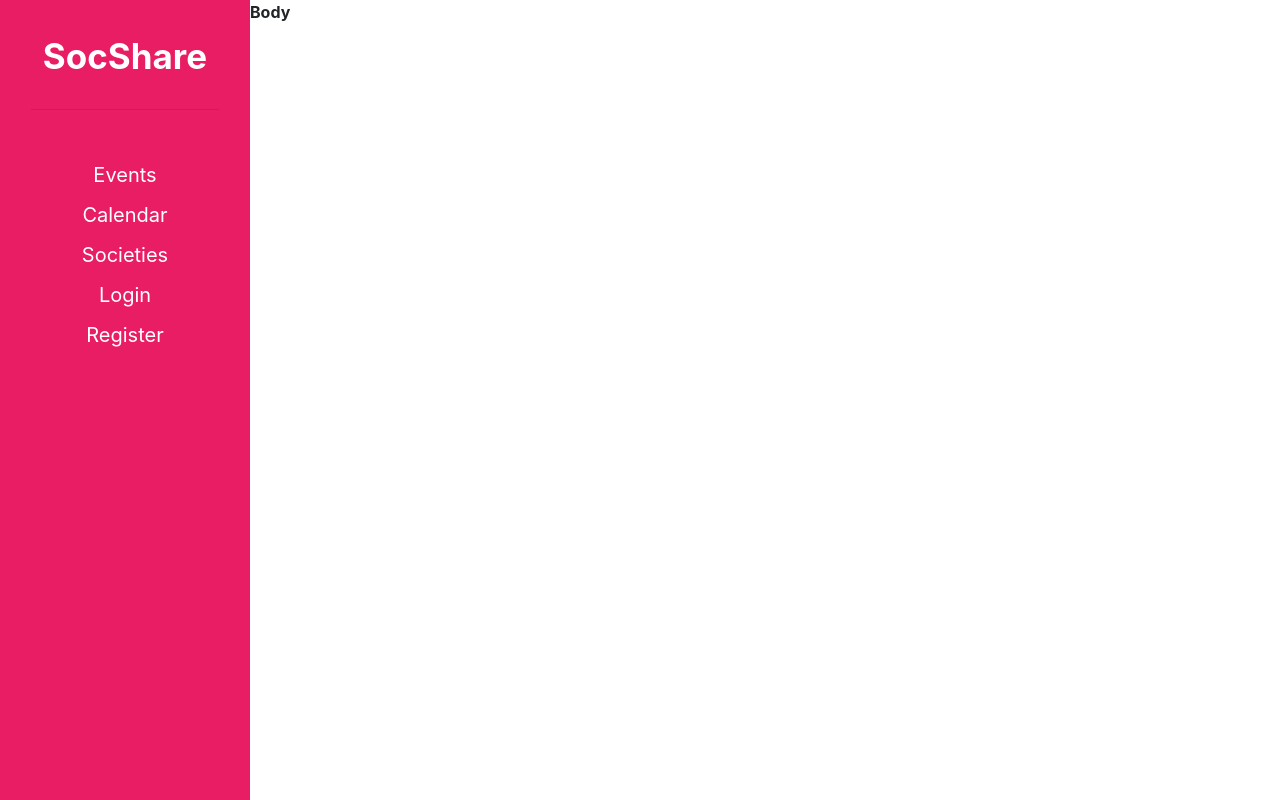
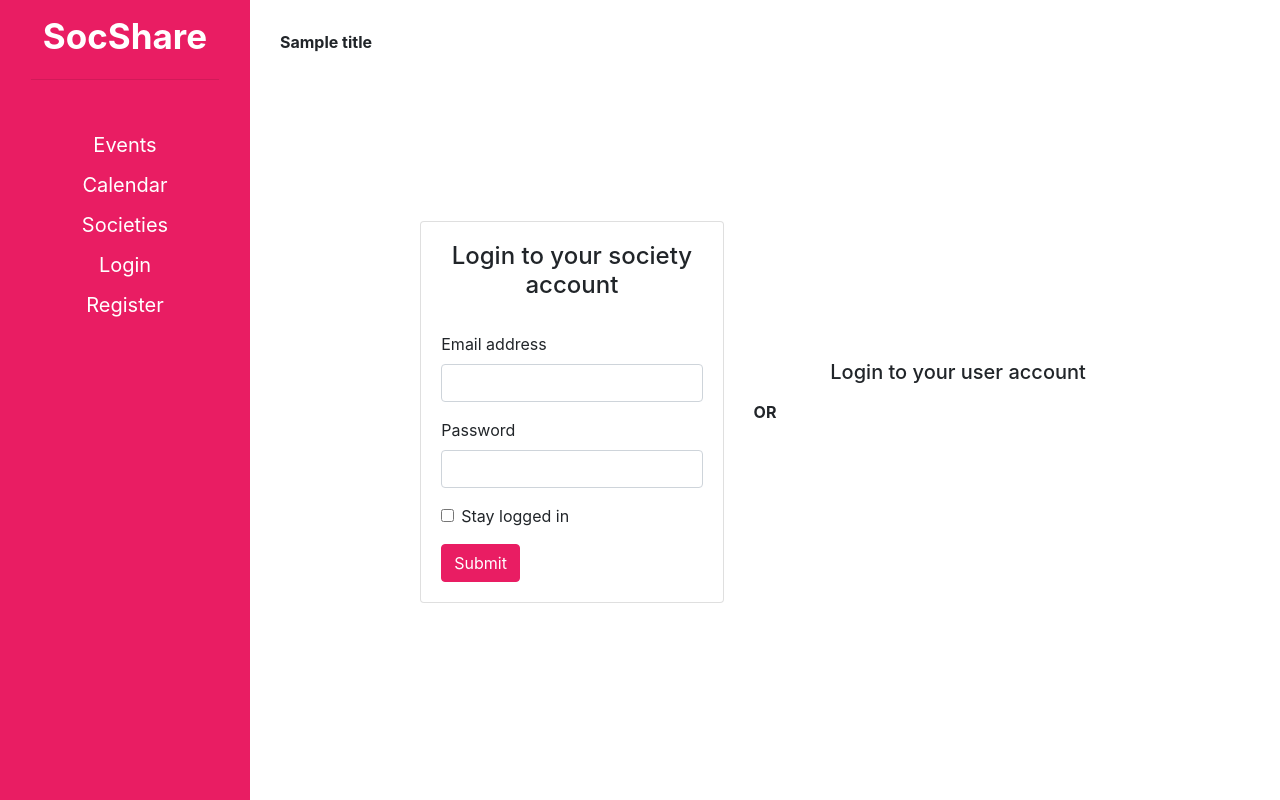
Before and after one commit to SocShare/SocShare, a Django app: template wad_project/templates/socshare/login.html in a window 1280 px wide. Run offline with Django 3.2, Linux system fonts and the light colour scheme; the template is opened without the code that fills it: most values are stand-ins (such as "Sample title", 1, 10 or a date in 2020); some libraries are stand-ins or nearby versions.

Commit message:
base_cleanup +login/events

```diff
--- a/wad_project/socshare/views.py
+++ b/wad_project/socshare/views.py
@@ -1,7 +1,7 @@
 from django.shortcuts import render
 
 def events(request):
-    context = {"pageTitle":"Events","events":[]}
+    context = {"title":"Events","events":[]}
     temp = {
                 "name":"Card Title",
                 "description":"Lorem ipsum dolor sit amet, consectetur adipiscing elit. Vestibulum sem risus, suscipit et commodo sed, viverra nec erat. Donec at tellus nec massa elementum posuere ac et turpis. Aliquam tristique lectus at congue fringilla. Donec et nibh eu leo gravida molestie.",
@@ -16,7 +16,7 @@ def calendar(request):
     return render(request,'socshare/calendar.html')
 
 def login(request):
-    return render(request,'socshare/login.html')
+    return render(request,'socshare/login.html',context={"title":"Login"})
 
 def register(request):
     return render(request,'socshare/register.html')
--- a/wad_project/static/css/style.css
+++ b/wad_project/static/css/style.css
@@ -7,14 +7,17 @@
     min-width: 250px;
     max-width: 250px;
     min-height: 100vh;
-    background: #E91D63;
     color: #fff;
+}
+
+.color-main {
+    background: #E91D63 !important;
+    border-color: #E91D63 !important;
 }
 
 .sidebar-header {
     text-align:center;
-    padding-top:30px;
-    padding-bottom:10px;
+    padding-top:10px;
 }
 
 .sidebar-header a {
@@ -25,8 +28,10 @@
 }
 
 .content {
-    /* padding:30px; */
-    width: 100%;
+    flex-grow: 1;
+    padding: 30px;
+    display: flex;
+    flex-direction: column;
 }
 
 .nav-links {
@@ -44,28 +49,17 @@
     text-decoration: none;
 }
 
-/* .breadcrumb {
-    color: slategray;
-} */
-
 .card-img-top {
     height: 170px;
 }
 
-.card {
-    margin: 30px;
+.flex-vert-center {
+    align-items: center;
 }
-
-/* #banner_img > img {
-    max-width: 100%;
-
-} */
-
-.row {
-    width: 100%;
+.flex-grow {
+    flex-grow:1;
 }
-
-.container {
-    padding: 30px;
-    width: 100%;
+.g-signin2 {
+    display: flex;
+    justify-content: center;
 }
--- a/wad_project/templates/socshare/base.html
+++ b/wad_project/templates/socshare/base.html
@@ -3,7 +3,7 @@
 
 <html>
     <head>
-        <title>{% block title %}{% endblock %}</title>
+        <title>{{ title }}</title>
         <!-- Include Bootstrap styles -->
         <link rel="stylesheet" href="{% static 'css/bootstrap.min.css' %}">
         <!-- Link our own stylesheet -->
@@ -11,10 +11,12 @@
         <!-- Include Bootstrap js functions -->
         <script src="{% static 'js/bootstrap.min.js' %}"></script>
         <script src="https://kit.fontawesome.com/09e69acc6e.js" crossorigin="anonymous"></script>
+
+        <meta name="google-signin-client_id" content="375227693840-kd4kjrjj6dnbr6iplnjrm03f0gq0u95l.apps.googleusercontent.com">
     </head>
     <body>
         <div class="wrapper">
-            <nav id="sidebar">
+            <nav id="sidebar" class="color-main">
                 <div class="sidebar-header">
                     <a href="#">SocShare</a>
                 </div>
@@ -32,6 +34,7 @@
             </nav>
 
             <div class="content">
+                <b>{{ title }}</b>
                 {% block container %}
                 {% endblock %}
             </div>
--- a/wad_project/templates/socshare/login.html
+++ b/wad_project/templates/socshare/login.html
@@ -1,10 +1,38 @@
 {% extends 'socshare/base.html' %}
 {% load static %}
 
-{% block title %}
-Test
+{% block container %}
+<div class="row flex-vert-center flex-grow justify-content-center">
+    <div class="col-12 col-xl-4 col-lg-5">
+        <div class="card">
+            <div class="card-body">
+                <h4 class="card-title text-center" style="padding-bottom: 20px;">Login to your society account</h4>
+                <div class="form-group">
+                    <label for="exampleInputEmail1">Email address</label>
+                    <input type="email" class="form-control" id="exampleInputEmail1" aria-describedby="emailHelp">
+                </div>
+                <div class="form-group">
+                    <label for="exampleInputPassword1">Password</label>
+                    <input type="password" class="form-control" id="exampleInputPassword1">
+                </div>
+                <div class="form-group form-check">
+                    <input type="checkbox" class="form-check-input" id="exampleCheck1">
+                    <label class="form-check-label" for="exampleCheck1">Stay logged in</label>
+                </div>
+                <button type="submit" class="btn btn-primary color-main">Submit</button>
+            </div>
+        </div>
+    </div>
+    <div class="col-auto text-center">
+        <b>OR</b>
+    </div>
+    <div class="col-12 col-xl-4 col-lg-5">
+        <h5 class="text-center">Login to your user account</h5>
+    <div class="g-signin2" data-onsuccess="onSignIn"></div>
+    <br/>
+    <br/>
+    <br/>
+    </div>
+</div>
+<script src="https://apis.google.com/js/platform.js" async defer></script>
 {% endblock %}
-
-{% block container %}
-<b>Body</b>
-{% endblock %}
```
Also changed, not shown: wad_project/templates/socshare/events.html (+11 -25 lines), wad_project/wad_project/asgi.py (deleted, +0 -16 lines).
